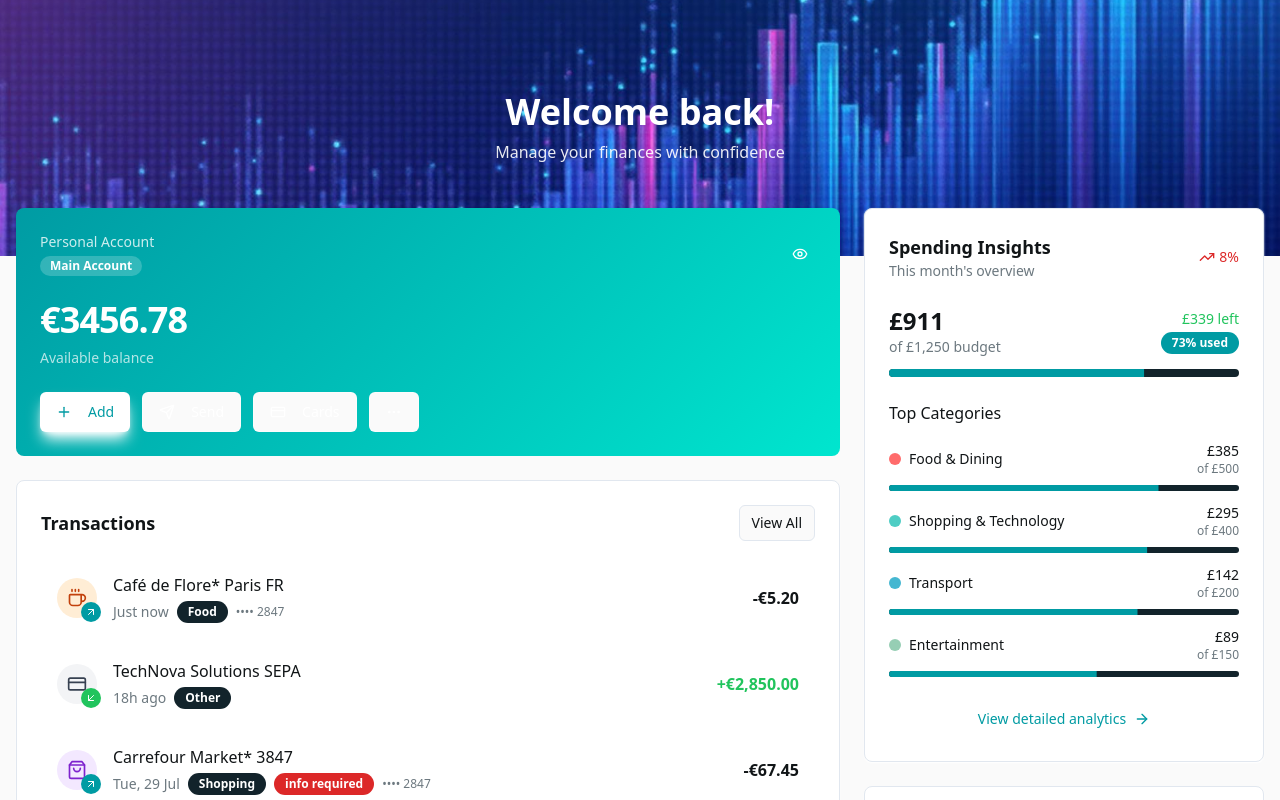
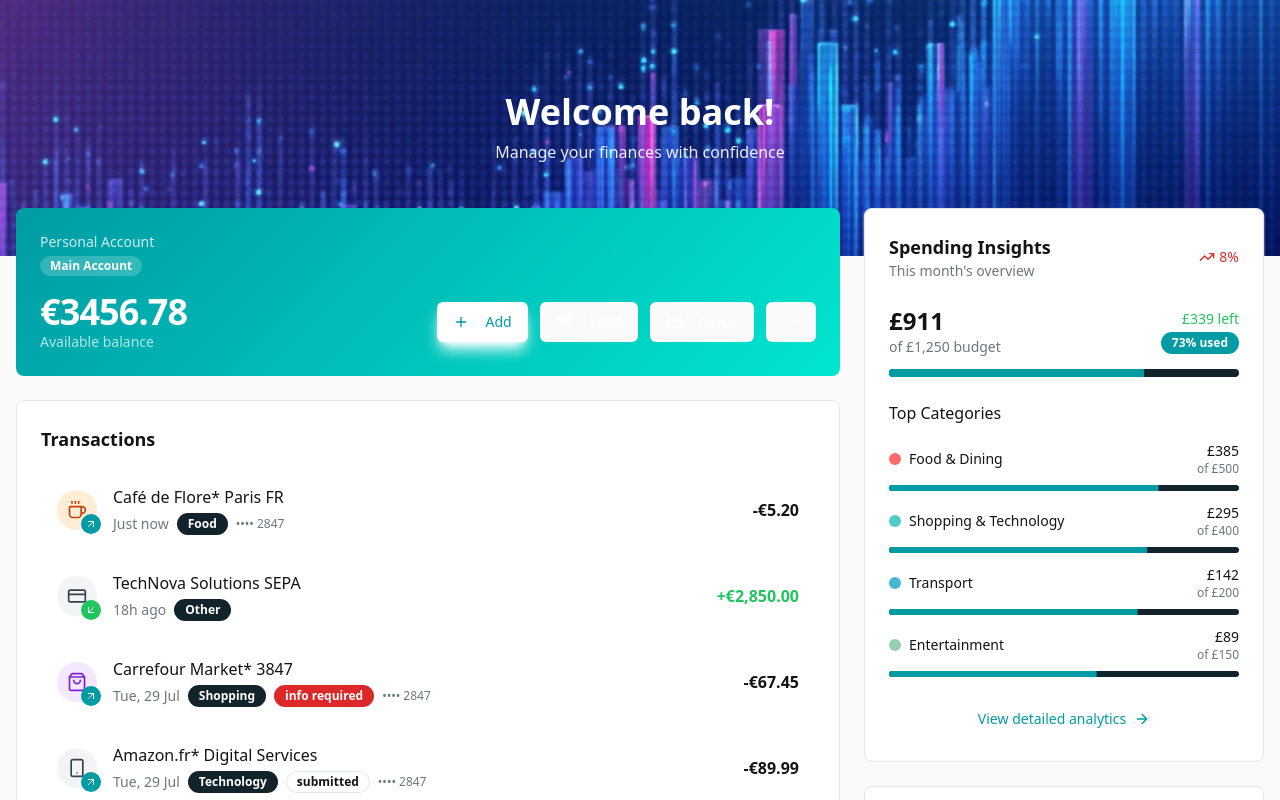
Before and after one commit to mbjorke/blueberry-fintech, a React (Vite) app: page /dashboard in a window 1280 px wide. Shown: the top 800 px of the page. Built offline with nearby package versions, Linux system fonts and the light colour scheme.

Commit message:
Refactor dashboard header
Remove duplicate card, obfuscation feature, and reposition buttons. Move "View all" button below transactions.

```diff
--- a/src/components/fintech/DashboardHeader.tsx
+++ b/src/components/fintech/DashboardHeader.tsx
@@ -1,4 +1,3 @@
-import { useState } from "react";
 import { motion } from "framer-motion";
 import { Card } from "@/components/ui/card";
 import { Button } from "@/components/ui/button";
@@ -14,8 +13,6 @@ import {
   Send,
   CreditCard,
   MoreHorizontal,
-  Eye,
-  EyeOff,
   ArrowUpRight,
   ArrowDownRight,
   Wallet,
@@ -48,8 +45,6 @@ export const DashboardHeader = ({
   onSavings,
   onInvesting,
 }: DashboardHeaderProps) => {
-  const [isBalanceVisible, setIsBalanceVisible] = useState(true);
-
   const formatBalance = (amount: number) => {
     return amount.toFixed(2);
   };
@@ -88,7 +83,7 @@ export const DashboardHeader = ({
 
   return (
     <Card className="bg-gradient-primary text-white border-0 shadow-none">
-      <div className="p-6 space-y-6">
+      <div className="p-6 space-y-4">
         {/* Account Header */}
         <div className="flex items-center justify-between">
           <div className="space-y-1">
@@ -97,35 +92,17 @@ export const DashboardHeader = ({
               Main Account
             </Badge>
           </div>
-          <Button
-            variant="ghost"
-            size="sm"
-            onClick={() => setIsBalanceVisible(!isBalanceVisible)}
-            className="text-white hover:bg-white/20 h-8 w-8 p-0"
-          >
-            {isBalanceVisible ? <Eye className="h-4 w-4" /> : <EyeOff className="h-4 w-4" />}
-          </Button>
         </div>
 
-        {/* Balance Display */}
-        <div className="space-y-2">
-          <motion.div
-            key={isBalanceVisible ? 'visible' : 'hidden'}
-            initial={{ opacity: 0, y: 10 }}
-            animate={{ opacity: 1, y: 0 }}
-            transition={{ duration: 0.3 }}
-            className="text-4xl font-bold tracking-tight"
-          >
-            {isBalanceVisible ? (
-              `${currency}${formatBalance(balance)}`
-            ) : (
-              "••••••"
-            )}
-          </motion.div>
+        {/* Balance and Actions */}
+        <div className="flex items-center justify-between">
+          <div>
+            <div className="text-4xl font-bold tracking-tight">
+              {currency}{formatBalance(balance)}
+            </div>
             <p className="text-white/70 text-sm">Available balance</p>
           </div>
 
-        {/* Primary Actions */}
           <div className="flex items-center gap-3">
             {primaryActions.map((action) => {
               const Icon = action.icon;
@@ -180,6 +157,7 @@ export const DashboardHeader = ({
             </DropdownMenu>
           </div>
         </div>
+      </div>
     </Card>
   );
 };
--- a/src/pages/Dashboard.tsx
+++ b/src/pages/Dashboard.tsx
@@ -227,8 +227,19 @@ const Dashboard = () => {
             {/* Transactions List */}
             <Card className="shadow-card">
               <div className="p-6">
-                <div className="flex items-center justify-between mb-4">
+                <div className="mb-4">
                   <h3 className="text-lg font-semibold text-foreground">Transactions</h3>
+                </div>
+                <div className="space-y-1 mb-4">
+                  {mockTransactions.map((transaction) => (
+                    <TransactionItem
+                      key={transaction.id}
+                      transaction={transaction}
+                      onClick={() => handleTransactionClick(transaction)}
+                    />
+                  ))}
+                </div>
+                <div className="flex justify-center">
                   <Button
                     variant="outline"
                     size="sm"
@@ -236,15 +247,6 @@ const Dashboard = () => {
                   >
                     View All
                   </Button>
-                </div>
-                <div className="space-y-1">
-                  {mockTransactions.map((transaction) => (
-                    <TransactionItem
-                      key={transaction.id}
-                      transaction={transaction}
-                      onClick={() => handleTransactionClick(transaction)}
-                    />
-                  ))}
                 </div>
               </div>
             </Card>
```
Lines whose indentation alone changed are shown as unchanged.
